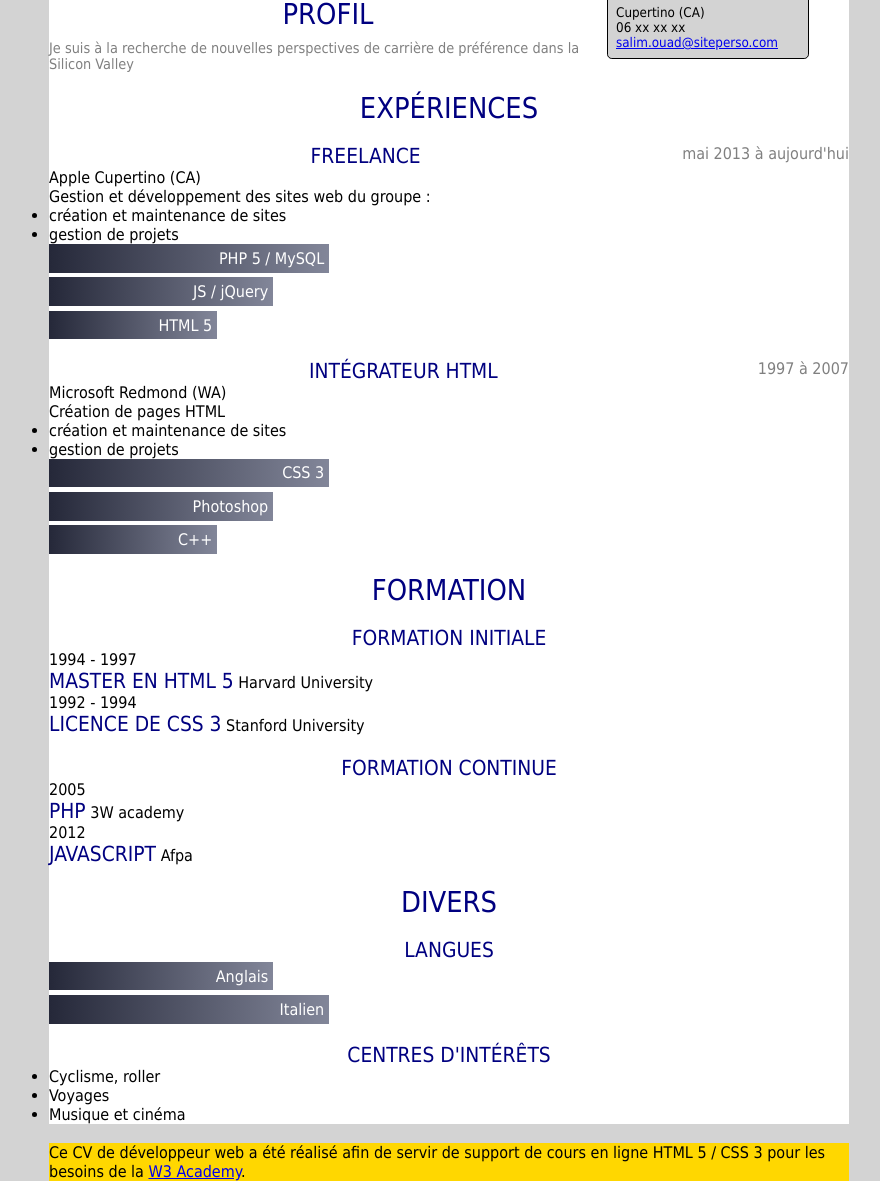
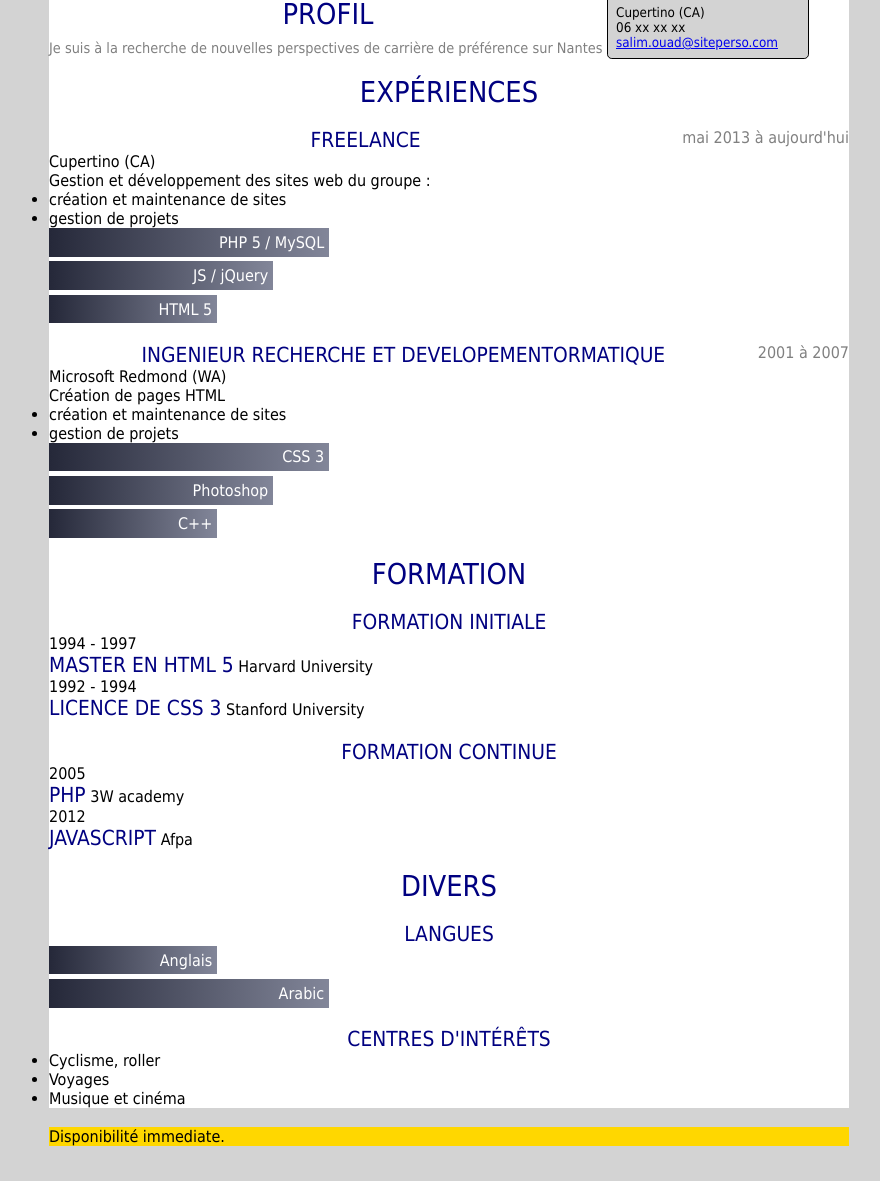
Before and after one commit to anais2nantes/anais2nantes.github.io, a plain HTML site: page index.html in a window 1280 px wide. Shown: the part 70-1251 px from the top of the page, without its empty margins (191-1071 px from the left). After the commit the page ends 1216 px from the top, so only its background shows below. Drawn offline with Linux system fonts and the light colour scheme.

Commit message:
Update index.html

```diff
--- a/index.html
+++ b/index.html
@@ -31,7 +31,7 @@
                       <!-- Section Profil -->
                        <section id="profil" class="mainsection">
                          <h2>Profil</h2>
-                               <p>Je suis à la recherche de nouvelles perspectives de carrière de préférence dans la Silicon Valley</p>
+                               <p>Je suis à la recherche de nouvelles perspectives de carrière de préférence sur Nantes</p>
                    </section>
 
                       <!-- Section Expériences -->
@@ -43,7 +43,7 @@
                          <div class="dates">mai 2013 à aujourd'hui</div>
                                      <h3>freelance</h3>
 
-                                      <div class="ss-titre">Apple <span>Cupertino (CA)</span></div>
+                                      <div class="ss-titre"> <span>Cupertino (CA)</span></div>
 
                                       <div class="fonction">
                                               <p>Gestion et développement des sites web du groupe :</p>
@@ -66,8 +66,8 @@
 
                               <!-- Section Expérience 2 -->
                          <section>
-                                 <div class="dates">1997 à 2007</div>
-                                         <h3>Intégrateur HTML</h3>
+                                 <div class="dates">2001 à 2007</div>
+                                         <h3>Ingenieur Recherche  et developementormatique </h3>
 
                                               <div class="ss-titre">Microsoft <span>Redmond (WA)</span></div>
 
@@ -140,8 +140,8 @@
                                      <h3>Langues</h3>
                                       <div class="competences">
                                            <ul>
-                                                       <li class="w80"><span>Anglais</span></li>
-                                                   <li class="w30"><span>Italien</span></li>
+                                                       <li class="w60"><span>Anglais</span></li>
+                                                   <li class="w90"><span>Arabic</span></li>
                                        </ul>
                                   </div>
                                 </section>
@@ -161,7 +161,7 @@
             </main>
                            <!-- Pied de page -->
           <footer>
-                      <p>Ce CV de développeur web a été réalisé  afin de servir de support de cours en ligne HTML 5 / CSS 3 pour les besoins de la <a href="https://3wa.fr/">W3 Academy</a>. </p>
+                      <p>Disponibilité immediate</a>. </p>
               </footer>
      </body>
 </html>
```
